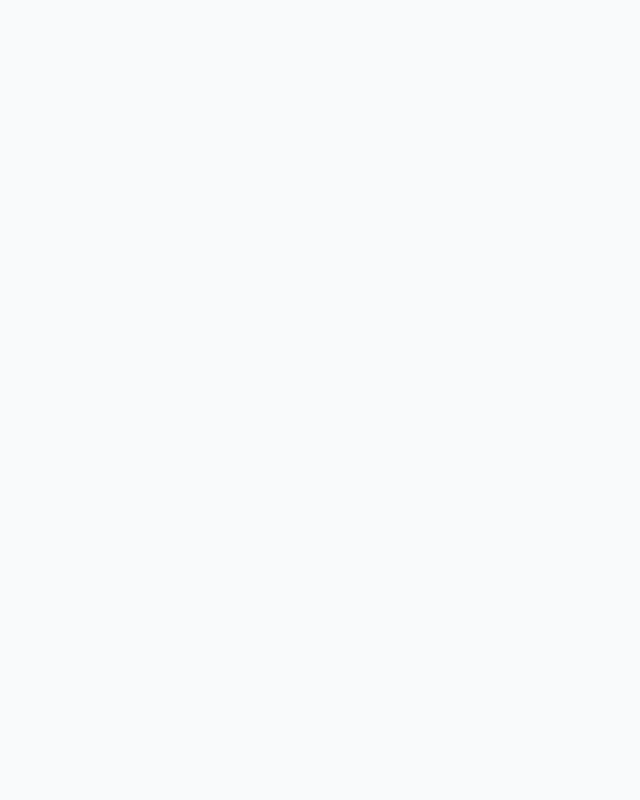
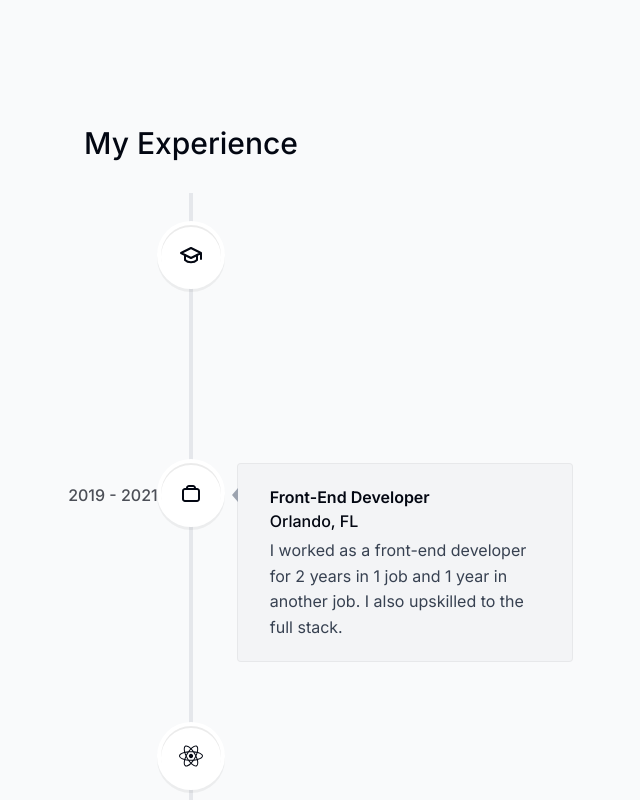
Before and after one commit to safatgeek/Third-Rock_thechnology, a Next.js app: page / in a window 1280 px wide. Shown: the part 2740-3540 px from the top of the page, without its empty margins (449-1089 px from the left). Built offline with nearby package versions, Linux system fonts and the light colour scheme.

Commit message:
Experience page using react-vertical-timeline-component

```diff
--- a/package.json
+++ b/package.json
@@ -15,12 +15,14 @@
     "react": "^18",
     "react-dom": "^18",
     "react-icons": "^4.12.0",
-    "react-intersection-observer": "^9.5.3"
+    "react-intersection-observer": "^9.5.3",
+    "react-vertical-timeline-component": "^3.6.0"
   },
   "devDependencies": {
     "@types/node": "^20",
     "@types/react": "^18",
     "@types/react-dom": "^18",
+    "@types/react-vertical-timeline-component": "^3.3.6",
     "autoprefixer": "^10.0.1",
     "eslint": "^8",
     "eslint-config-next": "14.0.4",
--- a/src/app/globals.css
+++ b/src/app/globals.css
@@ -1,3 +1,7 @@
 @tailwind base;
 @tailwind components;
 @tailwind utilities;
+
+html {
+    --line-color: #e5e7eb;
+}
--- a/src/app/page.tsx
+++ b/src/app/page.tsx
@@ -4,6 +4,7 @@
 import About from '@/components/About';
 import Projects from '@/components/Projects';
 import Skills from '@/components/Skills';
+import Experience from '@/components/Experience';
 
 export default function Home() {
   return (
@@ -13,6 +14,7 @@
       <About />
       <Projects />
       <Skills />
+      <Experience />
 
     </main>
   )
--- /dev/null
+++ b/src/components/Experience.tsx
@@ -0,0 +1,52 @@
+"use client";
+
+import React from "react";
+import SectionHeading from "./SectionHeading";
+import {
+  VerticalTimeline,
+  VerticalTimelineElement,
+} from "react-vertical-timeline-component";
+import "react-vertical-timeline-component/style.min.css";
+import { experiencesData } from "@/lib/data";
+
+const Experience = () => {
+  return (
+    <section
+      id="experience"
+      className=" max-w-[53rem] scroll-mt-28 text-center sm:mb-40"
+    >
+      <SectionHeading>My experience</SectionHeading>
+      <VerticalTimeline lineColor="">
+        {experiencesData.map((experience, index) => (
+          <React.Fragment key={index}>
+            <VerticalTimelineElement
+              visible={true}
+              contentStyle={{
+                background: "#f3f4f6",
+                boxShadow: "none",
+                border: "1px solid rgba(0, 0, 0, 0.05)",
+                textAlign: "left",
+                padding: "1.3rem 2rem",
+              }}
+              contentArrowStyle={{
+                borderRight: "0.4rem solid #9ca3af",
+              }}
+              date={experience.date}
+              icon={experience.icon}
+              iconStyle={{
+                background: "white",
+                fontSize: "1.5rem",
+              }}
+            >
+              <h3 className="font-semibold capitalize">{experience.title}</h3>
+              <p className="font-normal !mt-0">{experience.location}</p>
+              <p className="!mt-1 !font-normal text-gray-700">{experience.description}</p>
+            </VerticalTimelineElement>
+          </React.Fragment>
+        ))}
+      </VerticalTimeline>
+    </section>
+  );
+};
+
+export default Experience;
```
Also changed, not shown: 1 other file (tests, documents, lock files or other folders).
